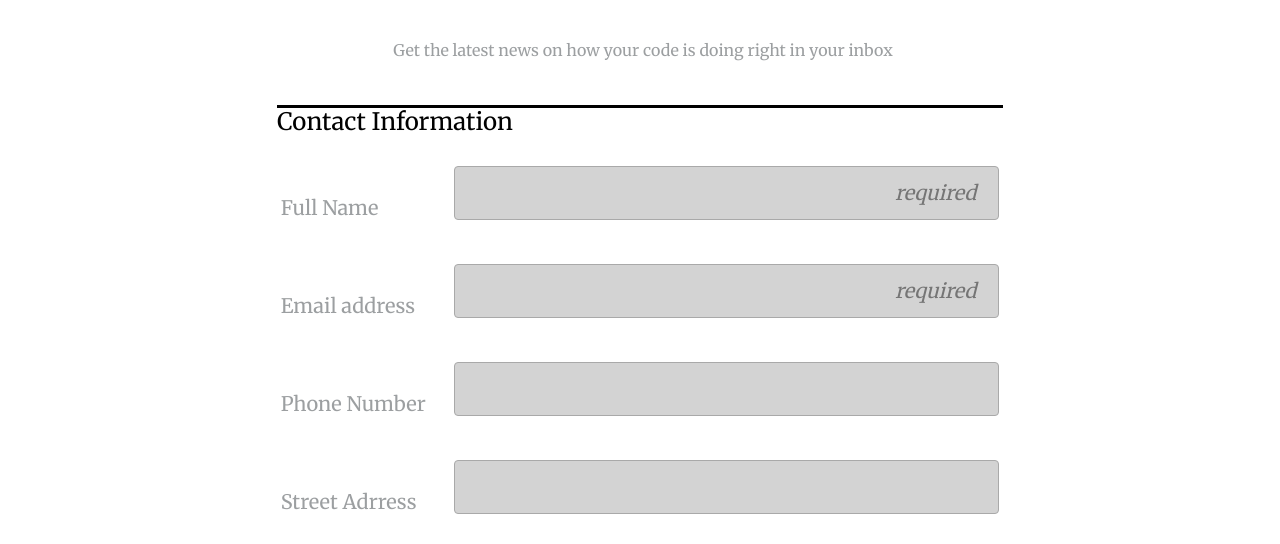
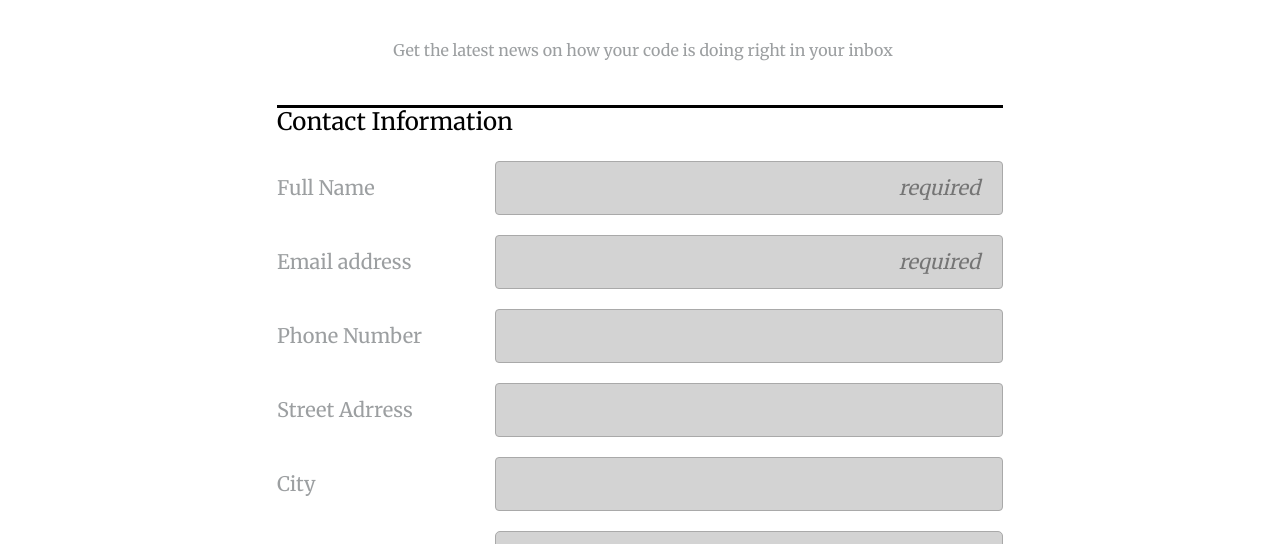
Before and after one commit to alexmaton1234/Unit-3-Online-registration, a plain HTML site: page index.html in a window 1280 px wide. Shown: the part 186-730 px from the top of the page. Drawn offline with Linux system fonts and the light colour scheme; files that its build step writes are made by us from their sources.

Commit message:
FINAL FINAL

```diff
--- a/index.html
+++ b/index.html
@@ -78,6 +78,7 @@
       </div>
   </fieldset>
 </form>
-    <p class="copyright">Copyright The Code Review</p>
+<p class="copyright">Copyright The Code Review</p>
+</div>
 </body>
 </html>
--- a/style.css
+++ b/style.css
@@ -202,51 +202,32 @@ margin-top: 15px;
 /* Media Queries*/
 
 @media (min-width: 768px) {
-
-
-.flex-pair {
-   flex-direction: row;
-   flex-wrap: nowrap;
-align-self: end;
-justify-content:space-between;
-
-
-}
-
-
-   .flex-pair {
-        width: 99%;
-        max-width: 750px;
-        margin: 5px auto;
-        padding-top: 20px;
-        }
-
-
     .form-line {
       width: 100%;
       max-width: 750px;
       margin: 5px auto;
       padding-top: 20px;
-
     }
-
-
-
     legend {
       max-width: 750px;
       margin: auto;
     }
-        input#name,
-        input#email,
-        input#phone,
-        input#address,
-        input#city,
-        #form-style {
-        width:75%;}
-
+    .flex-pair {
+      flex-direction: row;
+      align-items: center;
+      margin: 20px auto;
+      width: 100%;
+    }
+    .flex-pair label {
+      flex-basis: 30%;
+      padding: 0;
+    }
+    .flex-pair input,
+    .flex-pair select {
+      flex-basis: 60%;
+      flex-grow: 1;
+    }
     input#form-style-zip {
-
-            width: 25%;
-            justify-content: flex-end;
+      max-width: 25%;
     }
   }
```
Lines whose indentation alone changed are shown as unchanged.
